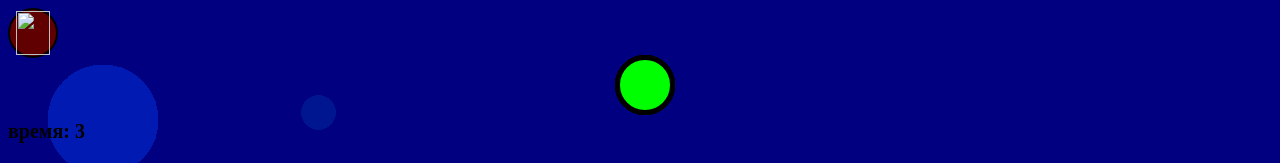
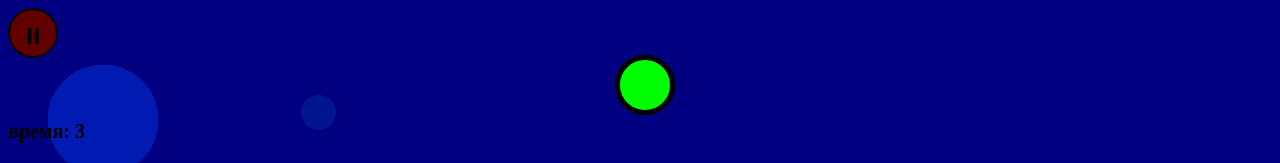
Before and after one commit to AGV-os/DONT-COLLISION, a plain HTML site: page index.html in a window 1280 px wide. Shown: the top 163 px of the page. Drawn offline with Linux system fonts and the light colour scheme.

Commit message:
Update index.html

```diff
--- a/index.html
+++ b/index.html
@@ -15,7 +15,7 @@
 </head>
 
 <body>
-  <button style="width: 50px; height: 50px; border-radius: 100px; background: #600000; border: 2px solid black; z-index: 10; position: fixed;" onclick="pause()" class="paus"><img src="img/paus.png" width="100%" height="100%"></button>
+  <button style="width: 50px; height: 50px; border-radius: 100px; background: #600000; border: 2px solid black; z-index: 10; position: fixed;" onclick="pause()" class="paus"><img src="paus.png" width="100%" height="100%"></button>
 
   <p id="time">время: 0</p>
 
```
